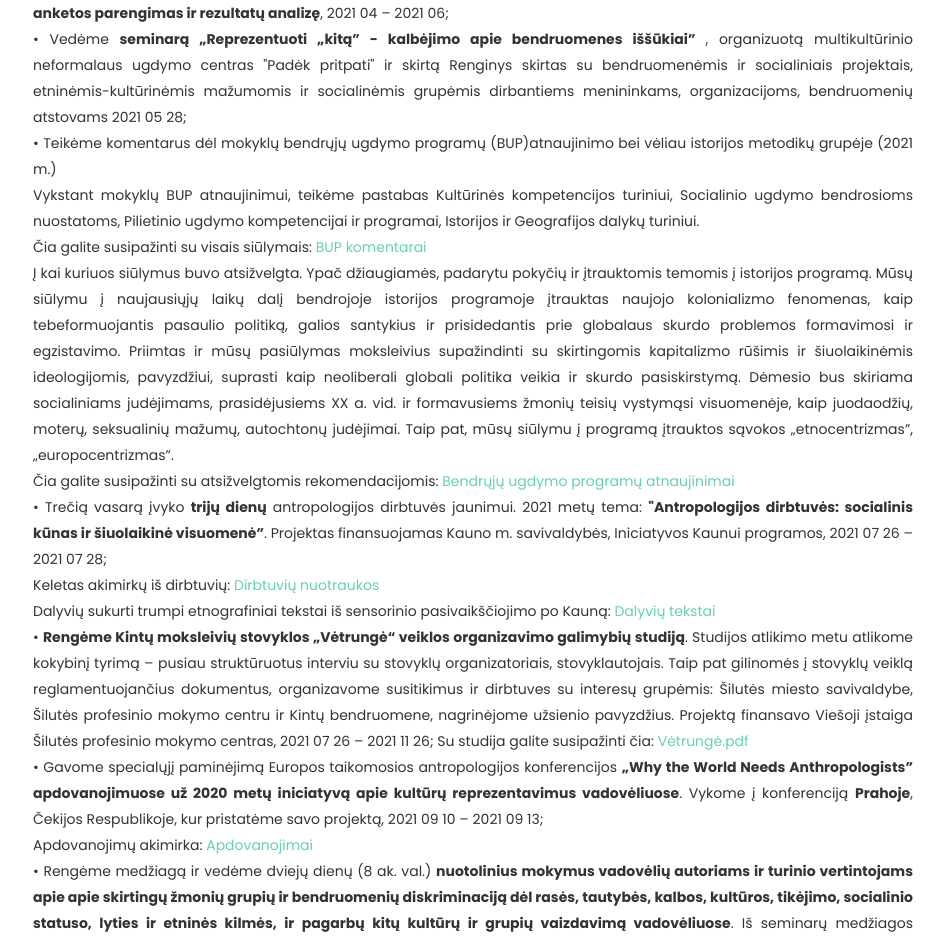
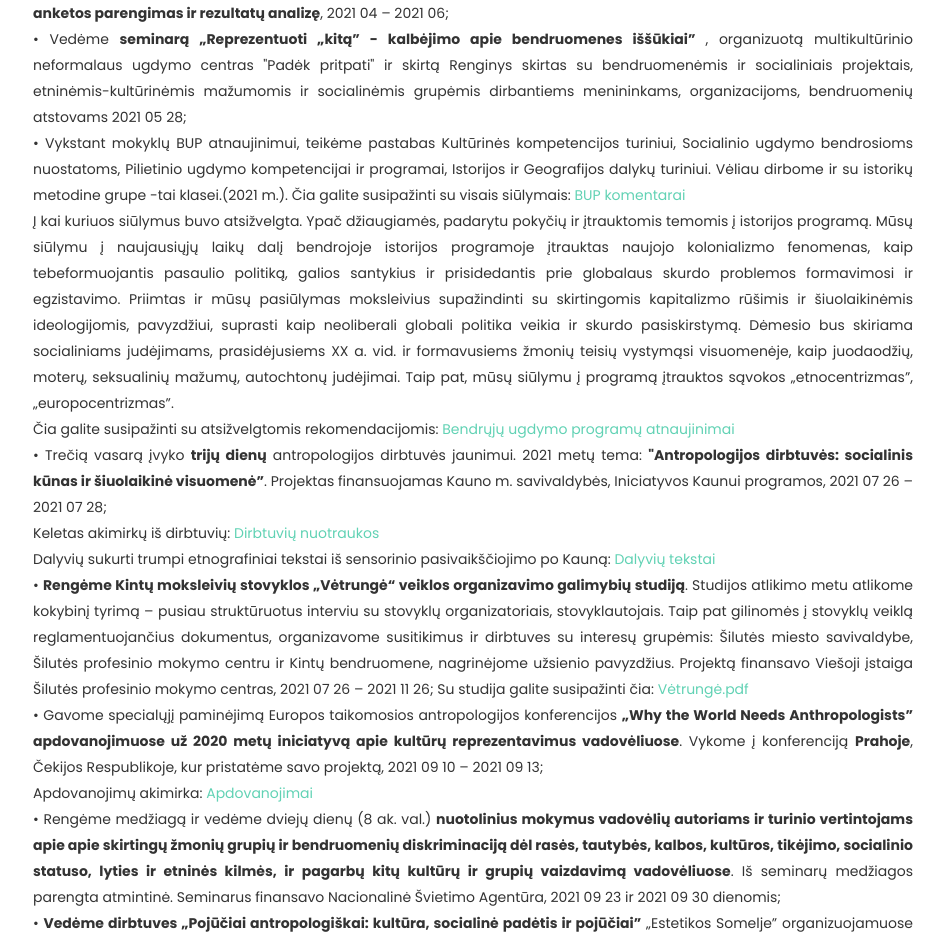
Before and after one commit to taikomojiantropologija/anthropos.lt, a plain HTML site: page ataskaita2021.html in a window 1280 px wide. Shown: the part 777-1713 px from the top of the page, without its empty margins (167-1111 px from the left). Drawn offline with Linux system fonts and the light colour scheme.

Commit message:
Update ataskaita2021.html

```diff
--- a/ataskaita2021.html
+++ b/ataskaita2021.html
@@ -119,8 +119,7 @@
  </li>
     <li>•	Vedėme <b>seminarą „Reprezentuoti „kitą” - kalbėjimo apie bendruomenes iššūkiai” </b>, organizuotą multikultūrinio neformalaus ugdymo centras "Padėk pritpati" ir skirtą Renginys skirtas su bendruomenėmis ir socialiniais projektais, etninėmis-kultūrinėmis mažumomis ir socialinėmis grupėmis dirbantiems menininkams, organizacijoms, bendruomenių atstovams 2021 05 28;
  </li>
-	  <li>• Teikėme komentarus dėl mokyklų bendrųjų ugdymo programų (BUP)atnaujinimo bei vėliau istorijos metodikų grupėje</b> (2021 m.)<br>
-  Vykstant mokyklų BUP atnaujinimui, teikėme pastabas Kultūrinės kompetencijos turiniui, Socialinio ugdymo bendrosioms nuostatoms, Pilietinio ugdymo kompetencijai ir programai, Istorijos ir Geografijos dalykų turiniui.<br>
+	  <li>• Vykstant mokyklų BUP atnaujinimui, teikėme pastabas Kultūrinės kompetencijos turiniui, Socialinio ugdymo bendrosioms nuostatoms, Pilietinio ugdymo kompetencijai ir programai, Istorijos ir Geografijos dalykų turiniui. Vėliau dirbome ir su istorikų metodine grupe -tai klasei.(2021 m.).
   Čia galite susipažinti su visais siūlymais: <a href="img/BUP_komentarai.pdf" style="color:#61D2B4">BUP komentarai</a><br>
   Į kai kuriuos siūlymus buvo atsižvelgta. Ypač džiaugiamės, padarytu pokyčių ir įtrauktomis temomis į istorijos programą. Mūsų siūlymu į naujausiųjų laikų dalį bendrojoje istorijos programoje įtrauktas naujojo kolonializmo fenomenas, kaip tebeformuojantis pasaulio politiką, galios santykius ir prisidedantis prie globalaus skurdo problemos formavimosi ir egzistavimo. Priimtas ir mūsų pasiūlymas moksleivius supažindinti su skirtingomis kapitalizmo rūšimis ir šiuolaikinėmis ideologijomis, pavyzdžiui, suprasti kaip neoliberali globali politika veikia ir skurdo pasiskirstymą. Dėmesio bus skiriama socialiniams judėjimams, prasidėjusiems XX a. vid. ir formavusiems žmonių teisių vystymąsi visuomenėje, kaip juodaodžių, moterų, seksualinių mažumų, autochtonų judėjimai. Taip pat, mūsų siūlymu į programą įtrauktos sąvokos „etnocentrizmas”, „europocentrizmas”.<br>
   Čia galite susipažinti su atsižvelgtomis rekomendacijomis: <a href="https://www.emokykla.lt/bendrasis/bendruju-programu-projektai2" style="color:#61D2B4">Bendrųjų ugdymo programų atnaujinimai</a>
```
